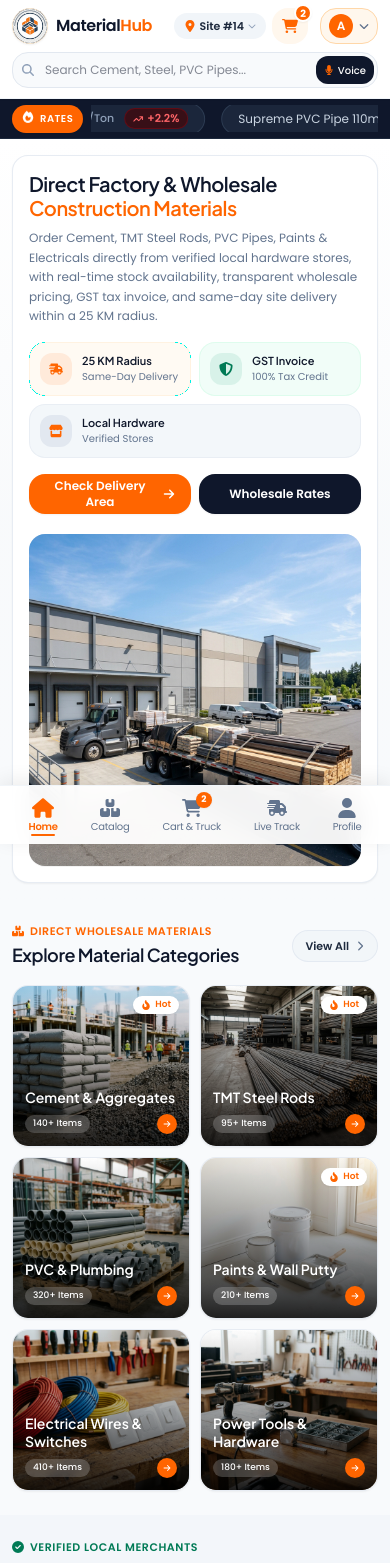
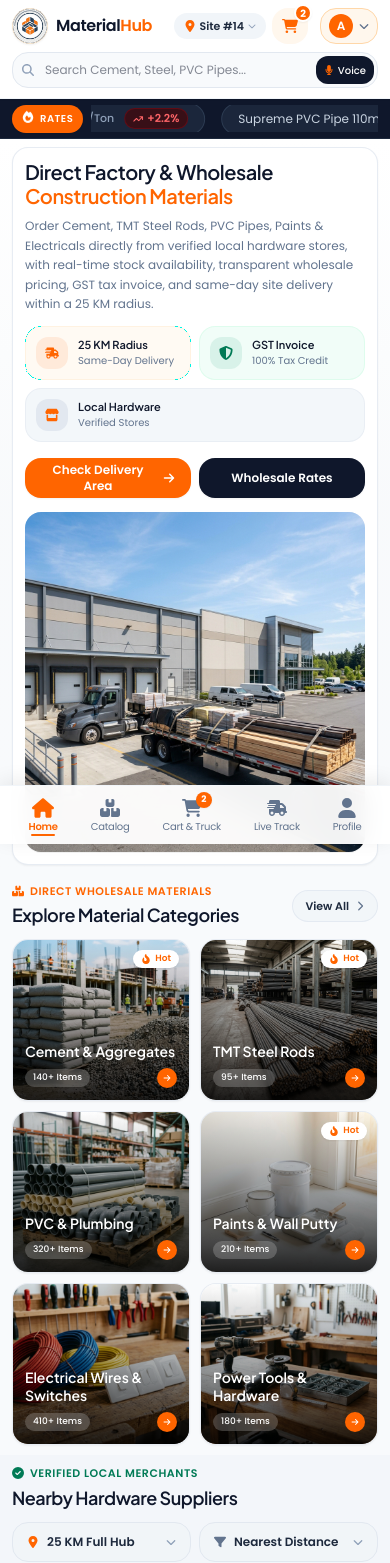
Before and after one commit to ajaycodesx/meterialhub-portal, a Next.js app in the folder buyer-panel/: page / in a window 390 px wide. Shown: the top 1563 px of the page. Built offline with nearby package versions, Linux system fonts and the light colour scheme.

Commit message:
Tighten mobile section padding and vertical spacing across all buyer panel views

```diff
--- a/buyer-panel/app/page.tsx
+++ b/buyer-panel/app/page.tsx
@@ -250,10 +250,10 @@ export default function BuyerPanelHome({ initialView = 'home' }: BuyerPanelProps
 
         {activeView === 'home' && (
           <>
-            <section className="relative py-4 sm:py-12 bg-gradient-to-b from-white via-slate-50 to-[#F8FAFC]">
+            <section className="relative py-2 sm:py-6 bg-gradient-to-b from-white via-slate-50 to-[#F8FAFC]">
               <div className="max-w-7xl mx-auto px-3 sm:px-6 lg:px-8">
-                <div className="bg-white p-4 sm:p-8 rounded-2xl sm:rounded-3xl border border-slate-200/80 shadow-xs grid grid-cols-1 lg:grid-cols-12 gap-5 lg:gap-10 items-stretch">
-                  <div className="lg:col-span-7 flex flex-col justify-between space-y-4 sm:space-y-6">
+                <div className="bg-white p-3 sm:p-8 rounded-2xl sm:rounded-3xl border border-slate-200/80 shadow-xs grid grid-cols-1 lg:grid-cols-12 gap-3.5 lg:gap-10 items-stretch">
+                  <div className="lg:col-span-7 flex flex-col justify-between space-y-3 sm:space-y-6">
                     <div>
                       <h1 className="text-xl sm:text-4xl lg:text-5xl font-semibold text-slate-900 tracking-tight leading-[1.2] mb-2 sm:mb-4">
                         Direct Factory &amp; Wholesale <span className="text-[#FF6500]">Construction Materials</span>
--- a/buyer-panel/components/buyer/CartVehicleSelection.tsx
+++ b/buyer-panel/components/buyer/CartVehicleSelection.tsx
@@ -114,8 +114,8 @@ export const CartVehicleSelection: React.FC<CartVehicleSelectionProps> = ({
   const isOverload = totalWeightTons > activeVehicle.capacityTons;
 
   return (
-    <div className="flex-1 bg-[#F8FAFC] py-4 sm:py-10">
-      <div className="max-w-7xl mx-auto px-3 sm:px-6 lg:px-8 space-y-5 sm:space-y-8">
+    <div className="flex-1 bg-[#F8FAFC] py-2 sm:py-6">
+      <div className="max-w-7xl mx-auto px-3 sm:px-6 lg:px-8 space-y-3 sm:space-y-6">
 
         <div>
           <button
--- a/buyer-panel/components/buyer/CategoriesGrid.tsx
+++ b/buyer-panel/components/buyer/CategoriesGrid.tsx
@@ -21,10 +21,10 @@ export const CategoriesGrid: React.FC<CategoriesGridProps> = ({
   selectedCategory
 }) => {
   return (
-    <section className="py-6 sm:py-12 bg-[#F8FAFC]">
+    <section className="py-2.5 sm:py-8 bg-[#F8FAFC]">
       <div className="max-w-7xl mx-auto px-3 sm:px-6 lg:px-8">
 
-        <div className="flex items-center justify-between mb-4 sm:mb-6 gap-2">
+        <div className="flex items-center justify-between mb-2.5 sm:mb-5 gap-2">
           <div>
             <div className="flex items-center gap-1.5 text-[11px] sm:text-xs font-semibold text-[#FF6500] uppercase tracking-wider mb-0.5">
               <FaBoxesStacked className="h-3 w-3" />
--- a/buyer-panel/components/buyer/CheckoutPage.tsx
+++ b/buyer-panel/components/buyer/CheckoutPage.tsx
@@ -61,8 +61,8 @@ export const CheckoutPage: React.FC<CheckoutPageProps> = ({
   };
 
   return (
-    <div className="flex-1 bg-[#F8FAFC] py-4 sm:py-10">
-      <div className="max-w-7xl mx-auto px-3 sm:px-6 lg:px-8 space-y-5 sm:space-y-8">
+    <div className="flex-1 bg-[#F8FAFC] py-2 sm:py-6">
+      <div className="max-w-7xl mx-auto px-3 sm:px-6 lg:px-8 space-y-3 sm:space-y-6">
 
         <div>
           <button
--- a/buyer-panel/components/buyer/MerchantStoreCards.tsx
+++ b/buyer-panel/components/buyer/MerchantStoreCards.tsx
@@ -65,10 +65,10 @@ export const MerchantStoreCards: React.FC<MerchantStoreCardsProps> = ({
   };
 
   return (
-    <section className="py-6 sm:py-12 bg-slate-100/70">
+    <section className="py-2.5 sm:py-8 bg-slate-100/70">
       <div className="max-w-7xl mx-auto px-3 sm:px-6 lg:px-8">
 
-        <div className="flex flex-col md:flex-row md:items-center justify-between gap-3 mb-4 sm:mb-6">
+        <div className="flex flex-col md:flex-row md:items-center justify-between gap-2.5 mb-2.5 sm:mb-5">
           <div>
             <div className="flex items-center gap-1.5 text-[11px] sm:text-xs font-semibold text-emerald-700 uppercase tracking-wider mb-0.5">
               <FaCircleCheck className="h-3 w-3" />
--- a/buyer-panel/components/buyer/ProfileSitesPage.tsx
+++ b/buyer-panel/components/buyer/ProfileSitesPage.tsx
@@ -58,8 +58,8 @@ export const ProfileSitesPage: React.FC<ProfileSitesPageProps> = ({
   };
 
   return (
-    <div className="flex-1 bg-[#F8FAFC] py-4 sm:py-10">
-      <div className="max-w-7xl mx-auto px-3 sm:px-6 lg:px-8 space-y-5 sm:space-y-8">
+    <div className="flex-1 bg-[#F8FAFC] py-2 sm:py-6">
+      <div className="max-w-7xl mx-auto px-3 sm:px-6 lg:px-8 space-y-3 sm:space-y-6">
 
         <div>
           <h1 className="text-xl sm:text-3xl font-semibold text-slate-900 tracking-tight">
```
